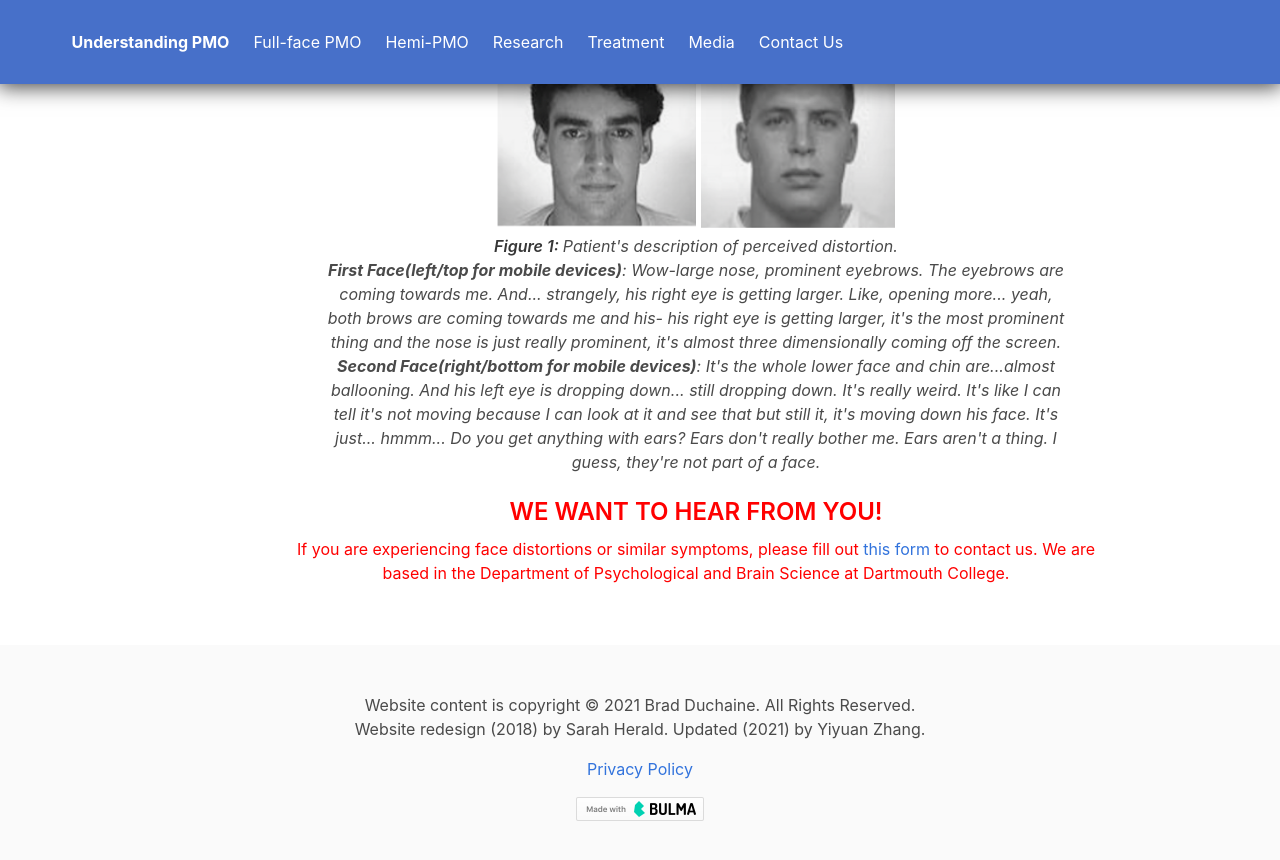
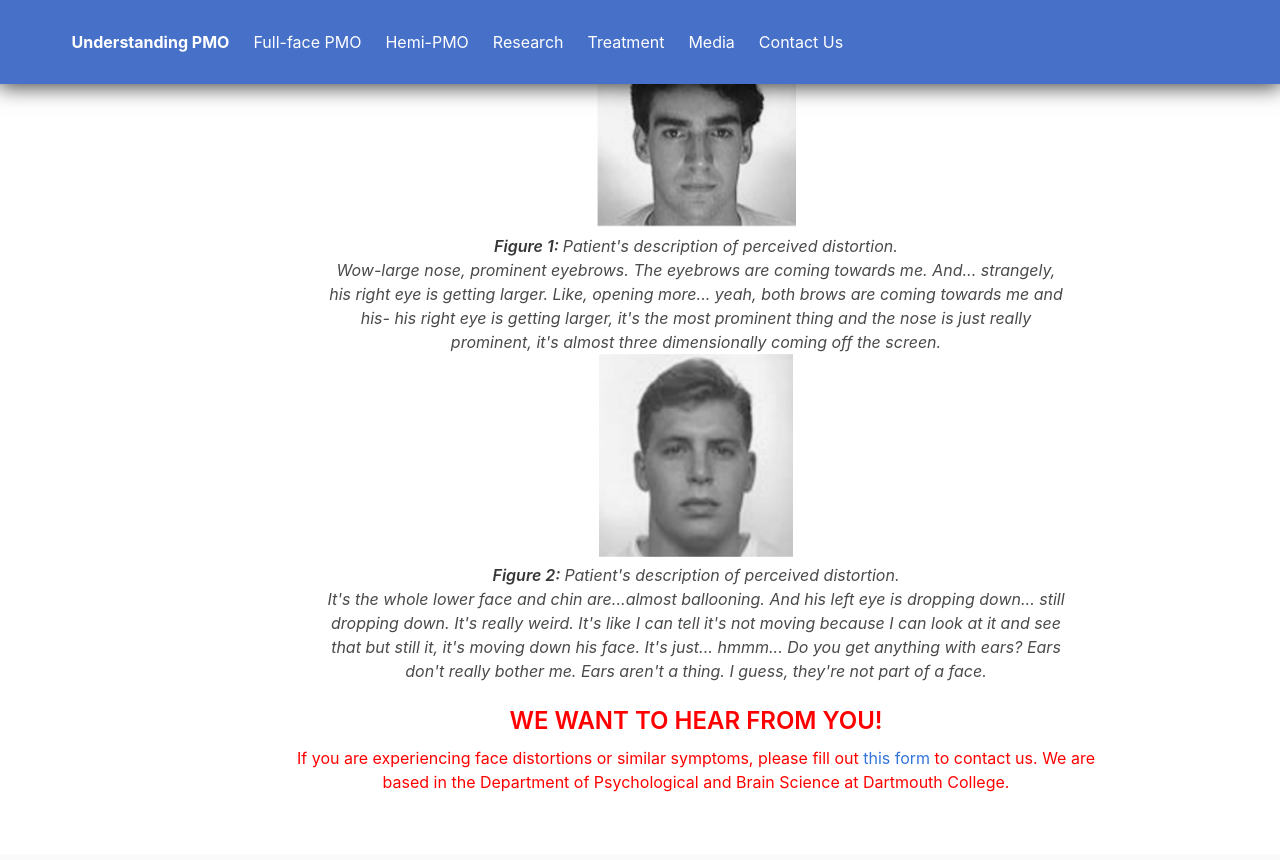
Before and after one commit to ryezyy11/hemiPMO.org, a Jekyll site: the page built from pages/subtypes/subtypes.html, in a window 1280 px wide and 900 px high, scrolled down 281 px. Shown: the top 860 px of the window. Built offline with Jekyll 4.4.1, drawn with Linux system fonts in a browser that asks for light colours.

Commit message:
Revised Full-face Page

```diff
--- a/404.html
+++ b/404.html
@@ -1,6 +1,6 @@
 ---
 layout: default
-title: 404 - Faceblind
+title: 404 - PMO
 description: Error page given when a requested page cannot be found.
 ---
 
--- a/pages/subtypes/subtypes.html
+++ b/pages/subtypes/subtypes.html
@@ -16,10 +16,12 @@
         </p>
         <figure>
             <img src="{{ "/assets/images/research/PMO1.png" | relative_url }}" alt="prosopometamorphopsia case 1">
+            <figcaption>
+                <span class="title is-6">Figure 1: </span>Patient's description of perceived distortion. <br>Wow-large nose, prominent eyebrows. The eyebrows are coming towards me. And... strangely, his right eye is getting larger. Like, opening more... yeah, both brows are coming towards me and his- his right eye is getting larger, it's the most prominent thing and the nose is just really prominent, it's almost three dimensionally coming off the screen.<br>
+            </figcaption>
             <img src="{{ "/assets/images/research/PMO2.png" | relative_url }}" alt="prosopometamorphopsia case 2">
             <figcaption>
-                <span class="title is-6">Figure 1: </span>Patient's description of perceived distortion. <br><b>First Face(left/top for mobile devices)</b>: Wow-large nose, prominent eyebrows. The eyebrows are coming towards me. And... strangely, his right eye is getting larger. Like, opening more... yeah, both brows are coming towards me and his- his right eye is getting larger, it's the most prominent thing and the nose is just really prominent, it's almost three dimensionally coming off the screen.<br>
-                <b>Second Face(right/bottom for mobile devices)</b>: It's the whole lower face and chin are...almost ballooning. And his left eye is dropping down... still dropping down. It's really weird. It's like I can tell it's not moving because I can look at it and see that but still it, it's moving down his face. It's just... hmmm... Do you get anything with ears? Ears don't really bother me. Ears aren't a thing. I guess, they're not part of a face.
+                <span class="title is-6">Figure 2: </span>Patient's description of perceived distortion. <br>It's the whole lower face and chin are...almost ballooning. And his left eye is dropping down... still dropping down. It's really weird. It's like I can tell it's not moving because I can look at it and see that but still it, it's moving down his face. It's just... hmmm... Do you get anything with ears? Ears don't really bother me. Ears aren't a thing. I guess, they're not part of a face.
             </figcaption>
         </figure>
     </article>
```
Also changed, not shown: 3 other files.
